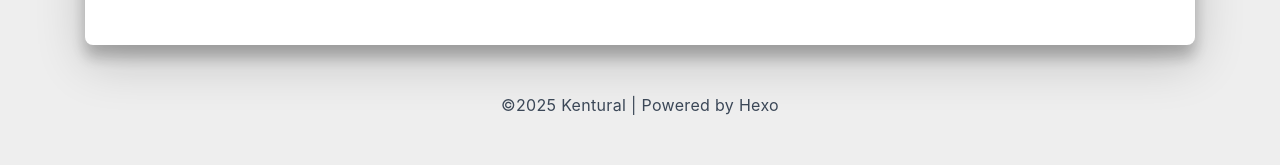
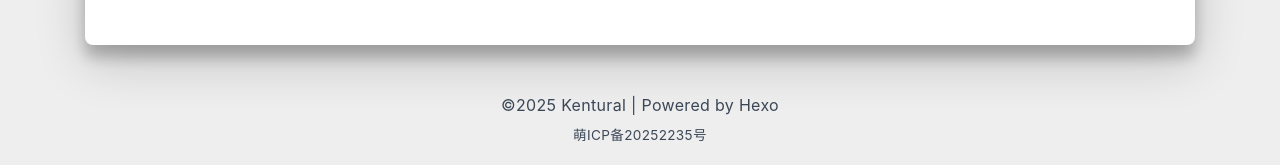
Before and after one commit to xxytan/xxytan.github.io, a plain HTML site: page index.html in a window 1280 px wide. Shown: the part 1051-1216 px from the top of the page. Before the commit the page ends 1192 px from the top, so only its background shows below. Drawn offline with nearby package versions, Linux system fonts and the light colour scheme; some packages are replaced by stand-ins of ours; no server answers; a script that the page names is missing; a small style sheet from the web is missing.

Commit message:
Site updated: 2025-08-19 00:18:55

```diff
--- a/index.html
+++ b/index.html
@@ -407,6 +407,17 @@
 
 
 
+    <!-- 备案信息 ICP for China -->
+    <div class="beian">
+  <span>
+    <a href="https://icp.gov.moe/?keyword=20252235" target="_blank" rel="nofollow noopener">
+      萌ICP备20252235号
+    </a>
+  </span>
+
+</div>
+
+
 </div>
 
   </footer>
```
Also changed, not shown: 2025-8-15-用termux部署hexo/index.html (+11 -0 lines), 404.html (+11 -0 lines), about/index.html (+11 -0 lines), archives/2025/08/index.html (+11 -0 lines), archives/2025/index.html (+11 -0 lines), archives/index.html (+11 -0 lines), categories/index.html (+11 -0 lines), categories/安卓/index.html (+11 -0 lines), categories/安卓/termux/index.html (+11 -0 lines), links/index.html (+11 -0 lines), tags/hexo/index.html (+11 -0 lines), tags/index.html (+11 -0 lines), tags/termux/index.html (+11 -0 lines), img/icp.png (added), 1 more files.
